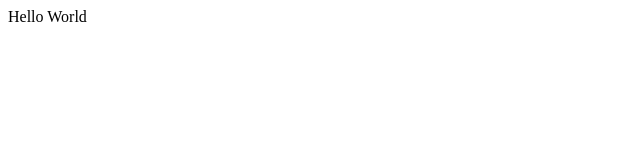
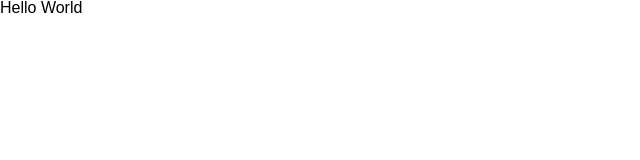
Before and after one commit to Jinnie-kim/TaskList, a React (Create React App) app: page / in a window 1280 px wide. Shown: the top 160 px of the page, without its empty margins (0-640 px from the left). Built offline with nearby package versions, Linux system fonts and the light colour scheme.

Commit message:
프로젝트 루트에 Global CSS 적용

```diff
--- a/src/index.tsx
+++ b/src/index.tsx
@@ -1,12 +1,17 @@
 import React from 'react';
 import ReactDOM from 'react-dom/client';
 import App from './App';
+import { Global } from '@emotion/react';
+import reset from './GlobalStyle';
 
 const root = ReactDOM.createRoot(
   document.getElementById('root') as HTMLElement
 );
 root.render(
   <React.StrictMode>
-    <App />
+    <>
+      <Global styles={reset} />
+      <App />
+    </>
   </React.StrictMode>
 );
```
